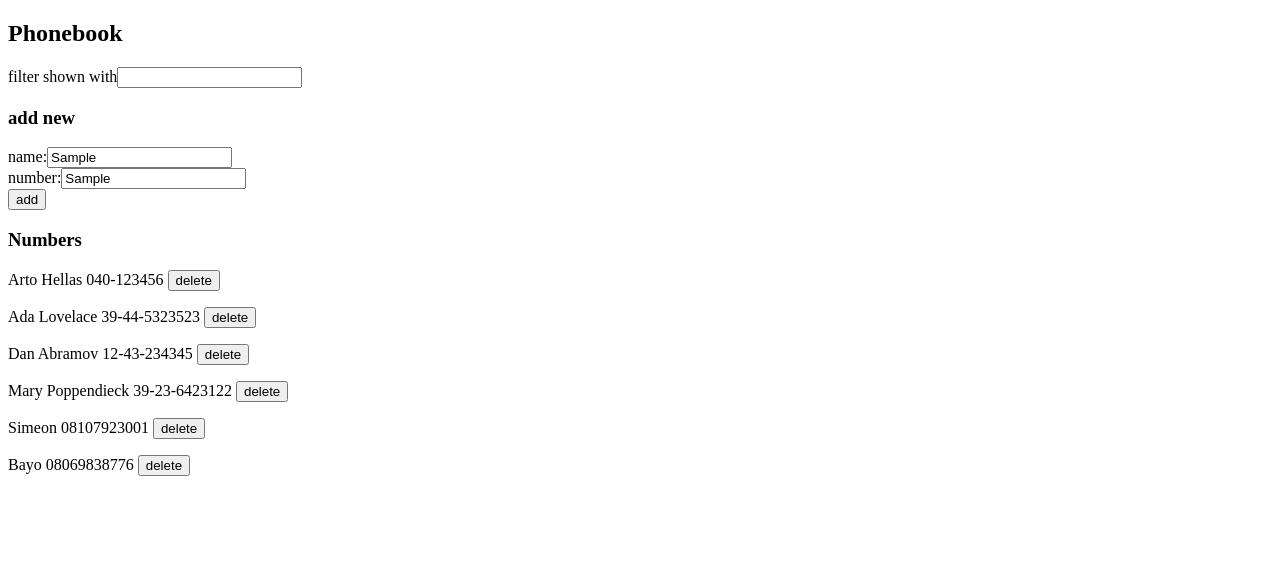
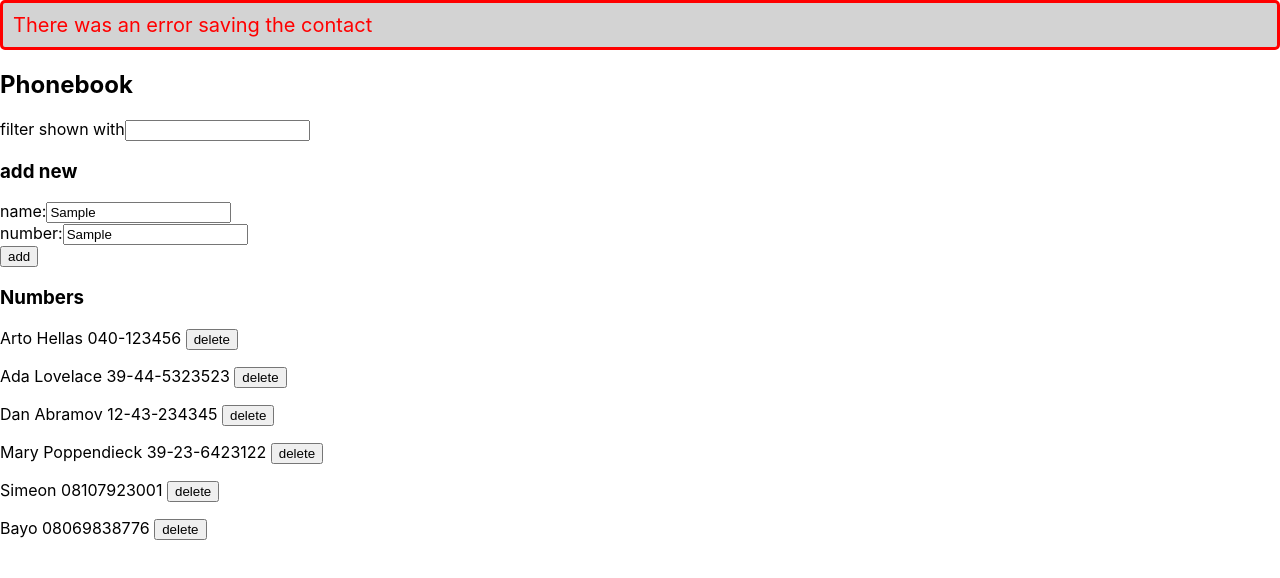
Before and after one commit to Simeon979/fullstack-open, a React (Create React App) app in the folder part2/phonebook/: page / in a window 1280 px wide. Both pictures are taken after typing "Sample", "Sample" into the empty fields and a click on the button "add". Shown: the top 578 px of the page. Built offline with nearby package versions, Linux system fonts and the light colour scheme; no server answers; data requests are answered from the project's data file.

Commit message:
exercise 2.19 and 2.20

```diff
--- a/part2/phonebook/src/App.js
+++ b/part2/phonebook/src/App.js
@@ -1,7 +1,14 @@
 import React, { useState, useEffect } from 'react'
-import axios from "axios"
 
 import phonebookService from "./services/phonebook"
+
+const Notification = ({ message, isError }) => {
+  if (message === null) return null
+
+  return (
+    <div className={isError ? "error" : "success"}>{message}</div>
+  )
+}
 
 const Filter = ({ newPattern, handlePatternChange }) => (
   <form> <label htmlFor="search">filter shown with</label>
@@ -40,11 +47,19 @@ const App = () => {
   const [ newName, setNewName ] = useState('')
   const [ newNumber, setNewNumber ] = useState("")
   const [ newPattern, setNewPattern ] = useState("")
+  const [ notif, setNotif ] = useState({message: null, isError: false})
+
+  const displayNotif = (notif) => {
+    setNotif(notif)
+    setTimeout(() => setNotif({message: null, isError: false}), 5000)
+  }
 
   useEffect(() => {
     phonebookService.getAll()
       .then(response => setPersons(response))
-      .catch(err => alert("there was an error getting phonebook", err))
+      .catch(err => {
+        displayNotif({ message: "there was an error getting phonebook", isError: true })
+      })
   }, [])
 
   const personsToShow = persons.filter(
@@ -53,7 +68,6 @@ const App = () => {
       return pattern.test(person.name)
     }
   )
-
 
   const handleNameChange = (event) => setNewName(event.target.value)
   const handleNumberChange = (event) => setNewNumber(event.target.value)
@@ -70,11 +84,12 @@ const App = () => {
       phonebookService.create(newPerson)
         .then(response => {
           setPersons(persons.concat(response))
+          displayNotif({message: `Added ${response.name}`, isError: false})
           setNewName("")
           setNewNumber("")
           setNewPattern("")
         })
-        .catch(err => alert("There was an error saving the contact", err))
+        .catch(err => displayNotif({message: "There was an error saving the contact", isError: true}))
     } else {
       const confirmUpdate = window.confirm(`${newName} is already added to phonebook, replace old number with a new one?`)
 
@@ -91,7 +106,9 @@ const App = () => {
             setNewNumber("")
             setNewPattern("")
           })
-      } else alert(`${newName} already exist`)
+          .catch(err => displayNotif({message: `information of ${updatedPerson.name} has already been removed from server`, isError: true}))
+
+      } else displayNotif({message: `${newName} already exist`, isError: true})
     }
   }
 
@@ -104,11 +121,12 @@ const App = () => {
       .then(response => {
         setPersons(persons.filter(person => person.id !== id))
       })
-      .catch(err => alert("There was an error deleting the entry"))
+      .catch(err => displayNotif({message: "There was an error deleting the entry", isError: true}))
   }
 
   return (
     <div>
+      <Notification message={notif.message} isError={notif.isError} />
       <h2>Phonebook</h2>
       <Filter newPattern={newPattern} handlePatternChange={handlePatternChange} />
       <h3>add new</h3>
--- a/part2/phonebook/src/index.css
+++ b/part2/phonebook/src/index.css
@@ -11,3 +11,23 @@ code {
   font-family: source-code-pro, Menlo, Monaco, Consolas, "Courier New",
     monospace;
 }
+
+.error {
+  color: red;
+  background: lightgrey;
+  font-size: 20px;
+  border-style: solid;
+  border-radius: 5px;
+  padding: 10px;
+  margin-bottom: 10px;
+}
+
+.success {
+  color: green;
+  background: lightgrey;
+  font-size: 20px;
+  border-style: solid;
+  border-radius: 5px;
+  padding: 10px;
+  margin-bottom: 10px;
+}
--- a/part2/phonebook/src/index.js
+++ b/part2/phonebook/src/index.js
@@ -2,4 +2,6 @@ import React from 'react';
 import ReactDOM from 'react-dom';
 import App from './App';
 
+import "./index.css"
+
 ReactDOM.render(<App />, document.getElementById('root'));
```
